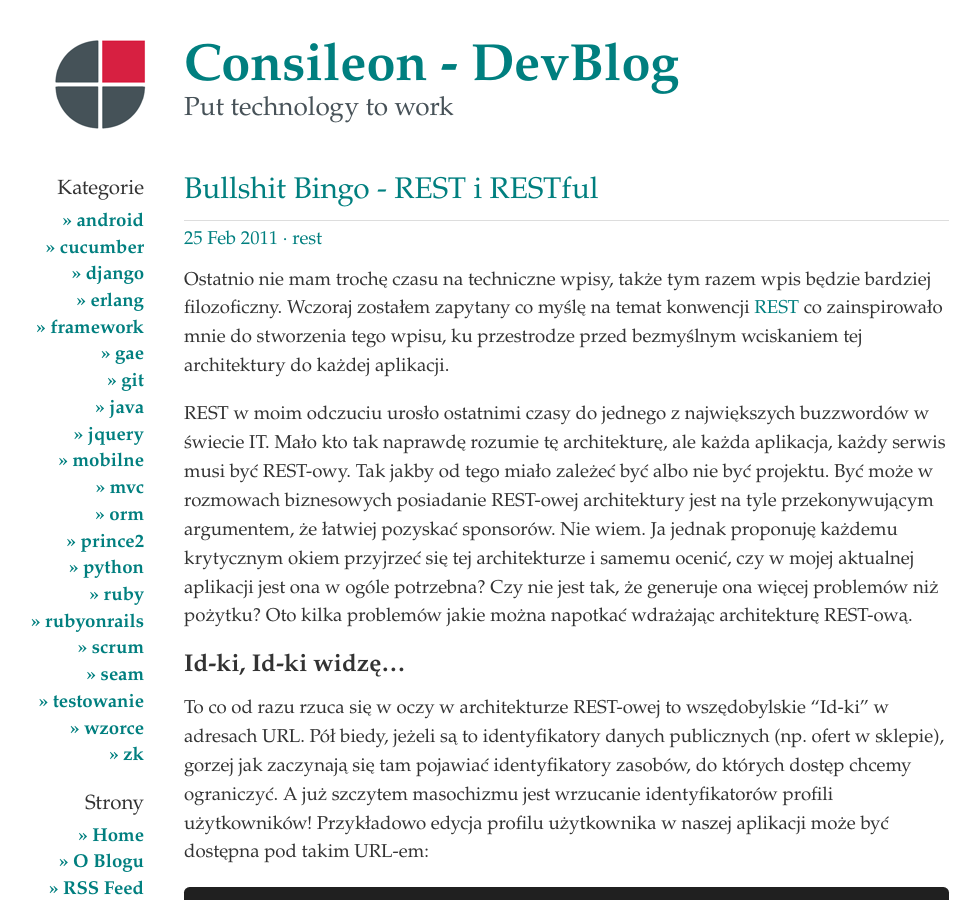
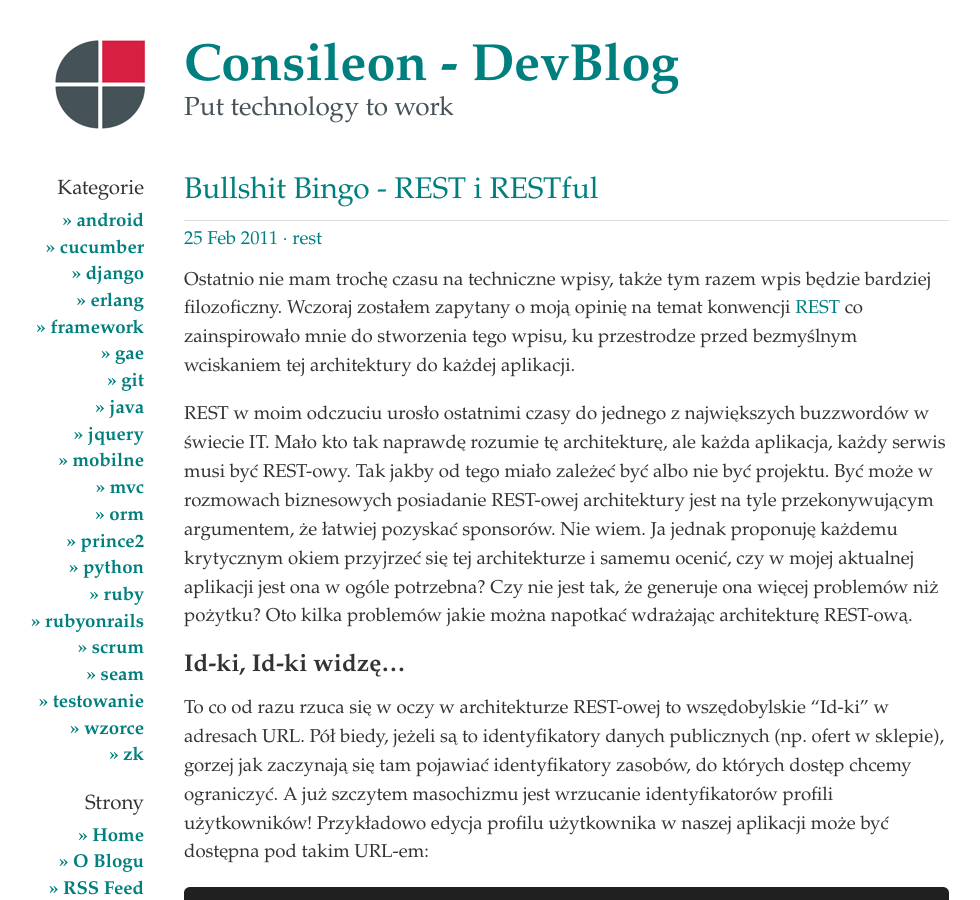
Before and after one commit to consileonpl/consileonpl.github.com, a Jekyll site: the page built from _posts/2011-02-25-bullshit-bingo-rest-i-restful.markdown, in a window 1280 px wide and 900 px high. Shown: the whole window, without its empty margins (186-1166 px from the left). Built offline with Jekyll 4.4.1, drawn with Linux system fonts in a browser that asks for light colours; Markdown is read by kramdown in place of the engine named in the settings.

Commit message:
Updated post.

```diff
--- a/_posts/2011-02-25-bullshit-bingo-rest-i-restful.markdown
+++ b/_posts/2011-02-25-bullshit-bingo-rest-i-restful.markdown
@@ -5,7 +5,7 @@ description: Wpis o tym dlaczego REST i RESTful należy często traktować w kat
 keywords: REST RESTful Bullshit Bingo
 categories: [rest]
 ---
-Ostatnio nie mam trochę czasu na techniczne wpisy, także tym razem wpis będzie bardziej filozoficzny. Wczoraj zostałem zapytany co myślę
+Ostatnio nie mam trochę czasu na techniczne wpisy, także tym razem wpis będzie bardziej filozoficzny. Wczoraj zostałem zapytany o moją opinię
 na temat konwencji [REST](http://en.wikipedia.org/wiki/Representational_State_Transfer) co zainspirowało mnie do stworzenia tego wpisu,
 ku przestrodze przed bezmyślnym wciskaniem tej architektury do każdej aplikacji.
 
```
